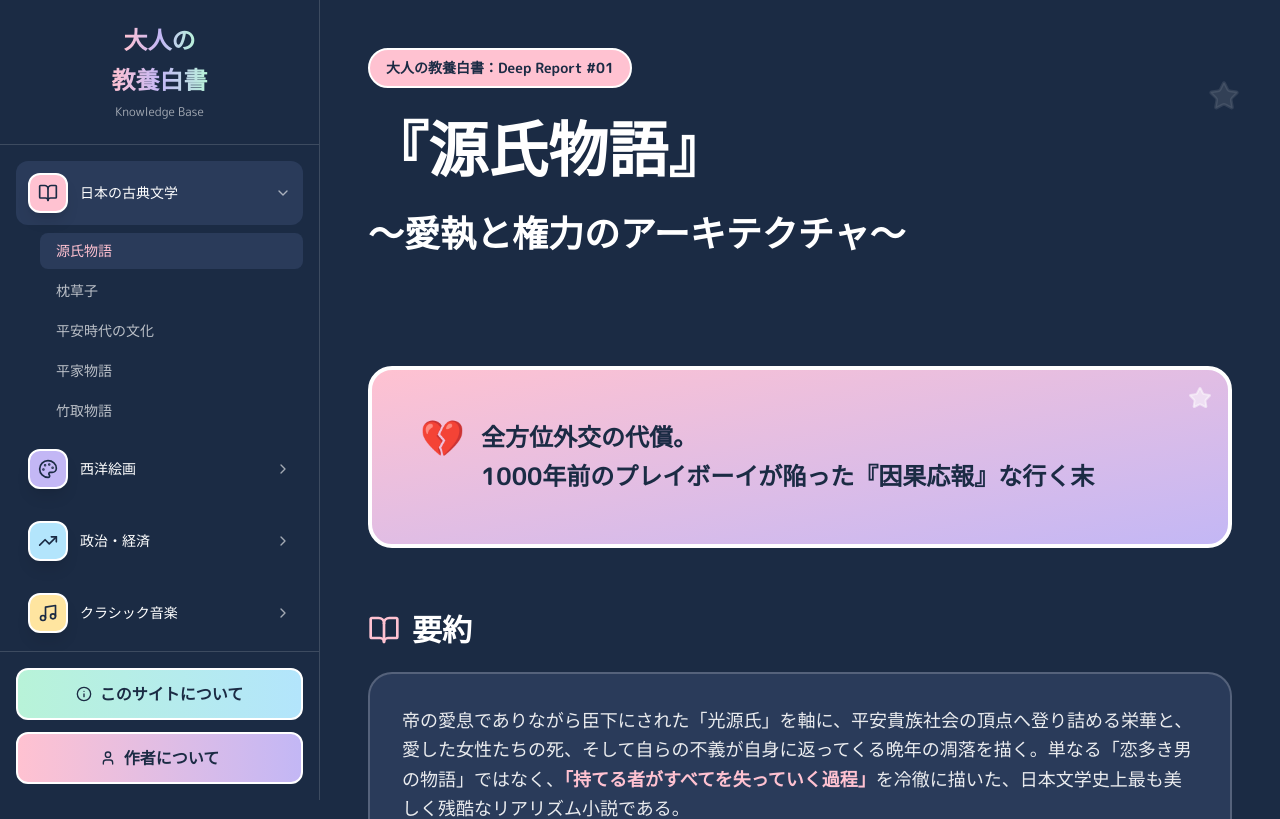
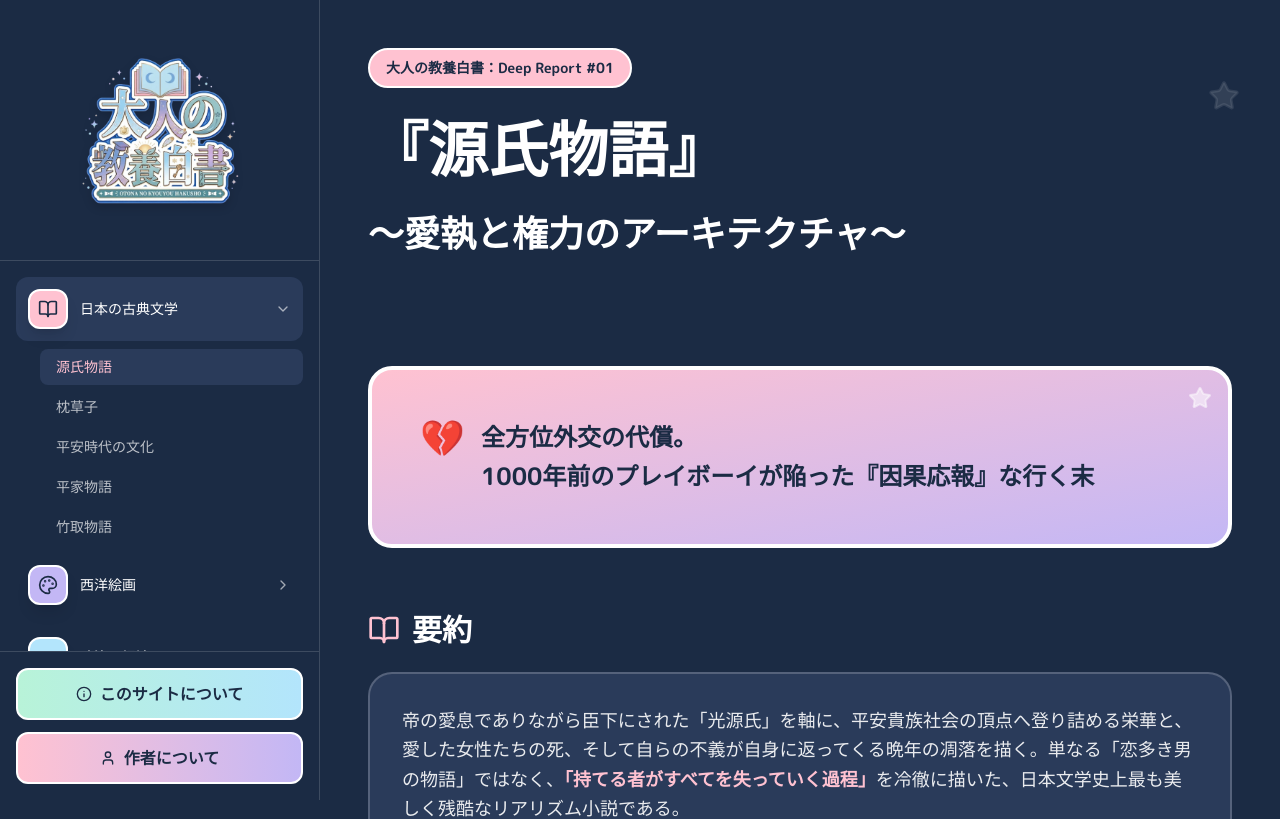
Before and after one commit to shiomiayari/Kyouyouhakusyo, a React (Vite) app: page /article/literature/genji in a window 1280 px wide. Shown: the top 819 px of the page. Built offline with nearby package versions, Linux system fonts and the light colour scheme.

Commit message:
feat: ロゴと源氏物語の相関図を提供された画像に差し替え

```diff
--- a/src/app/components/Sidebar.tsx
+++ b/src/app/components/Sidebar.tsx
@@ -79,18 +79,12 @@ export function Sidebar() {
   const SidebarContent = () => (
     <div className="h-full flex flex-col bg-[#1B2B44]">
       <div className="p-6 border-b border-white/15">
-        <Link to="/" className="block">
-          <div className="text-2xl font-black text-center mb-2">
-            <span className="bg-gradient-to-r from-[#FFC2D1] via-[#C3B7F5] to-[#B8F3D8] bg-clip-text text-transparent">
-              大人の
-            </span>
-          </div>
-          <div className="text-2xl font-black text-center">
-            <span className="bg-gradient-to-r from-[#FFC2D1] via-[#C3B7F5] to-[#B8F3D8] bg-clip-text text-transparent">
-              教養白書
-            </span>
-          </div>
-          <div className="text-xs text-white/60 text-center mt-2">Knowledge Base</div>
+        <Link to="/" className="block py-4">
+          <img
+            src="/logo.png"
+            alt="大人の教養白書"
+            className="w-full max-w-[180px] mx-auto drop-shadow-lg transform hover:scale-105 transition-transform"
+          />
         </Link>
       </div>
 
--- a/src/app/pages/articles/GenjiMonogatari.tsx
+++ b/src/app/pages/articles/GenjiMonogatari.tsx
@@ -2,7 +2,7 @@ import { Star, Sparkles, BookOpen, Users, Brain, Heart, Clock, ChevronDown, Chev
 import { RadarChart, PolarGrid, PolarAngleAxis, PolarRadiusAxis, Radar, ResponsiveContainer, Legend } from 'recharts';
 import { useState } from 'react';
 const authorImage = '/murasaki-shikibu.jpg';
-const relationshipImage = '/genji-relationship.jpg';
+const relationshipImage = '/genji-relationship.png';
 const book1Image = '/genji-book1.jpg';
 const book2Image = '/genji-book2.jpg';
 const book3Image = '/genji-book3.jpg';
```
Also changed, not shown: public/genji-relationship.png (added), public/logo.png (added).
